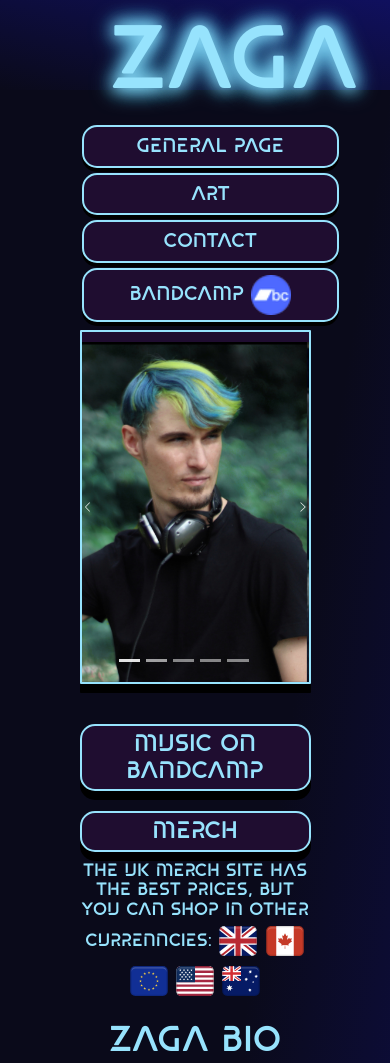
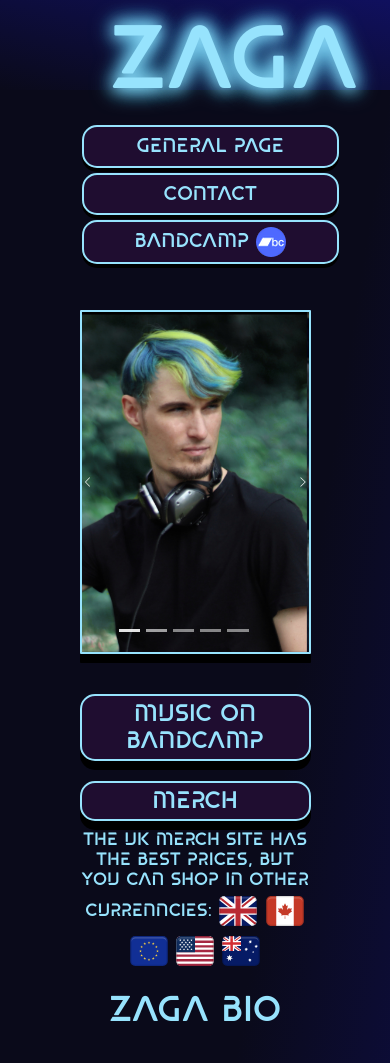
Before and after one commit to brettpreston/MusicPage, a plain HTML site: page index.html in a window 390 px wide. Shown: the top 1063 px of the page. Drawn offline with nearby package versions, Linux system fonts and the light colour scheme.

Commit message:
fix mobile

```diff
--- a/index.html
+++ b/index.html
@@ -43,9 +43,9 @@
 				<ul class="list-unstyled">
 				<!--	<li class="animated wow fadeInRight" data-wow-delay=".1s"><a href="https://www.bagsoflove.co.uk/stores/zaga" class="button-menu">MERCH</a></li> -->
 					<li class="animated wow fadeInRight" data-wow-delay=".1s"><a href="https://brettpreston.github.io" class="button-menu">GENERAL PAGE</a></li>
-					<li class="animated wow fadeInRight" data-wow-delay=".4s"><a href="https://brettpreston.github.io/videoIsland.html"  class="button-menu" >ART</a></li>
+					<li class="animated wow fadeInRight no-mobile" data-wow-delay=".4s"><a href="https://brettpreston.github.io/videoIsland.html"  class="button-menu" >ART</a></li>
 					<li class="animated wow fadeInRight" data-wow-delay=".5s"><a href="#contact"  class="button-menu">CONTACT</a></li>
-					<li class="animated wow fadeInRight mobile" data-wow-delay=".2s"><a href="https://zaga.bandcamp.com/" class="button-menu"> BANDCAMP <img src="img/bandcamp.png" alt="" title="" height="40"></a></li>
+					<li class="animated wow fadeInRight mobile" data-wow-delay=".2s"><a href="https://zaga.bandcamp.com/" class="button-menu"> BANDCAMP <img src="img/bandcamp.png" alt="" title="" height="30"></a></li>
 					<li class="animated wow fadeInRight no-mobile" data-wow-delay=".1s">
 						<ul class="list-unstyled">
 						<li class="animated wow fadeInRight" data-wow-delay=".1s"><a href="https://github.com/brettpreston"><img src="img/github_icon.png" alt="" title="" width="44" height="40"></a></li>
@@ -86,7 +86,7 @@
 
 
 			<p class="mobile">
-<br><br><br><br><br><br>
+<br><br><br><br><br>
 			</p>
 
 		<div class="col-md-5"> <h1 class="tagline text-uppercase"> </br></h1>
```
